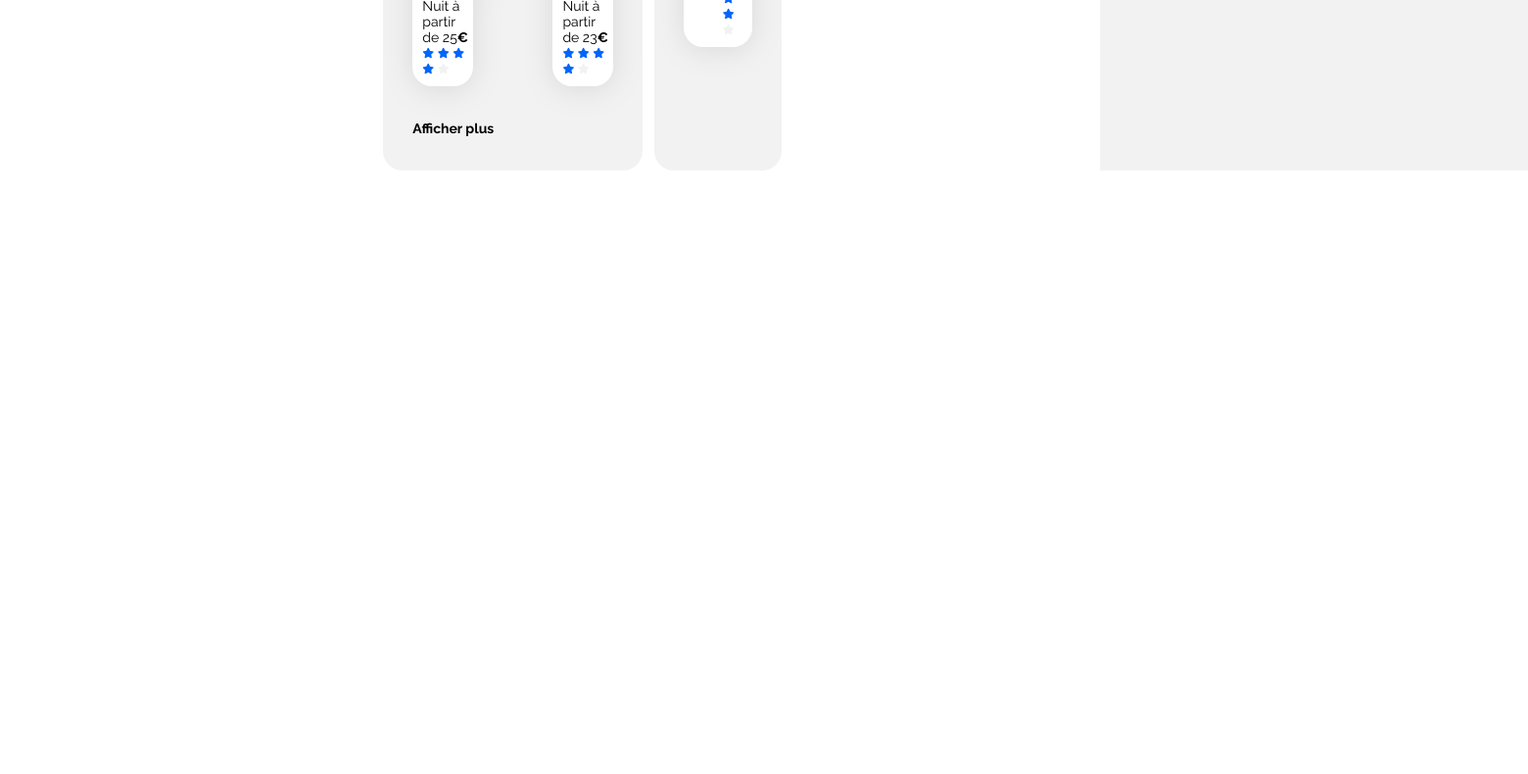
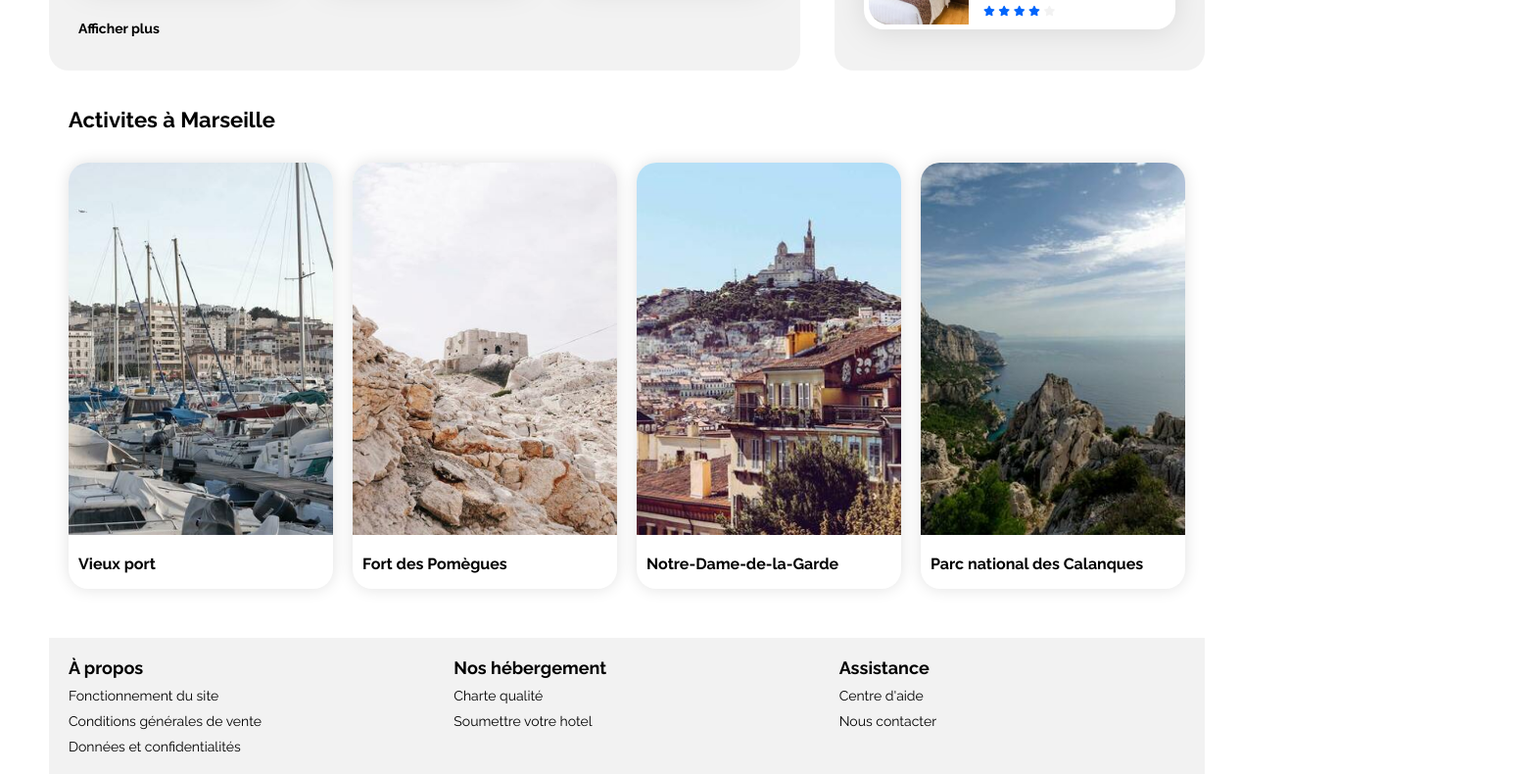
Before and after one commit to daniela16md/projet3, a plain HTML site: page index.html in a window 1280 px wide. Shown: the part 901-1691 px from the top of the page at 98% size, 1560 px wide, since content can reach past the window. Before the commit the page ends 1075 px from the top, so only its background shows below. Drawn offline with Linux system fonts and the light colour scheme.

Commit message:
Update index.html

```diff
--- a/index.html
+++ b/index.html
@@ -8,9 +8,7 @@
     <link rel="preconnect" href="https://fonts.googleapis.com">
     <link rel="preconnect" href="https://fonts.gstatic.com" crossorigin>
     <link href="https://fonts.googleapis.com/css2?family=Raleway:wght@400;500;700&display=swap" rel="stylesheet">
-    <link rel="stylesheet" href="https://cdnjs.cloudflare.com/ajax/libs/font-awesome/6.2.1/css/all.min.css"
-        integrity="sha512-MV7K8+y+gLIBoVD59lQIYicR65iaqukzvf/nwasF0nqhPay5w/9lJmVM2hMDcnK1OnMGCdVK+iQrJ7lzPJQd1w=="
-        crossorigin="anonymous" referrerpolicy="no-referrer" />
+    <link rel="stylesheet" href="https://cdnjs.cloudflare.com/ajax/libs/font-awesome/6.2.1/css/all.min.css" integrity="sha512-MV7K8+y+gLIBoVD59lQIYicR65iaqukzvf/nwasF0nqhPay5w/9lJmVM2hMDcnK1OnMGCdVK+iQrJ7lzPJQd1w==" crossorigin="anonymous" referrerpolicy="no-referrer">
     <link rel="stylesheet" href="./css/style.css">
 </head>
 
@@ -19,7 +17,7 @@
         <header>
             <img src="./images/logo/Booki.png" alt="Booki">
             <nav>
-                <a class="flyheader" href="#Hebergements">Hébergements</a>
+               <a class="flyheader" href="#Hebergements">Hébergements</a>
                 <a class="flyheader" href="#Activites">Activités</a>
             </nav>
         </header>
@@ -52,8 +50,6 @@
                     </div>
                 </div>
 
-
-                </div>
                 <div class="infos">
                     <div class="infosicone"><i class="fa-solid fa-info"></i></div>
                      <p>Plus de 500 logements sont disponible dans cette ville</p>
@@ -186,7 +182,7 @@
 
                     </div>
 
-                    <h3>Afficher plus</h3>
+                    <div class="afficherTitle"><h3>Afficher plus</h3></div>
 
                 </section>
 
@@ -195,6 +191,7 @@
                         <h2 class="section-title">Les plus populaires</h2>
                         <i class="fa-solid fa-chart-line" aria-hidden="true"></i>
                     </div>
+
                     <div class="populaires-cards">
                         <a href="#">
                             <article class="card">
@@ -215,6 +212,7 @@
                                 </div>
                             </article>
                         </a>
+
                         <a href="#">
                             <article class="card">
                                 <img src="./images/hebergements/aw-creative.jpg" alt="Image de la chambre d'hôtel montrant un lit">
@@ -234,6 +232,7 @@
                                 </div>
                             </article>
                         </a>
+
                         <a href="#">
                             <article class="card">
                                 <img src="./images/hebergements/febrian-zakaria2.jpg" alt="Image de la chambre d'hôtel montrant un lit">
@@ -257,31 +256,34 @@
                 </section>
             </div>
 
-            <section class="activites" id="activites" aria-label="Activites à Marseille">
+            <section class="activites" id="Activites" aria-label="Activites à Marseille">
                 <h2 class="titreactivites">Activites à Marseille</h2>
                 <div class="activites_cards">
                     <article class="activitescard">
                         <a href="#">
                             <img class="activitesimg" src="./images/activites/reno-laithienne.jpg" alt="vieux port">
-                            <h3 class="activitescardtittle">Vieux port</h3>
+                            <h3 class="activitescardtitle">Vieux port</h3>
                         </a>
                     </article>
+
                     <article class="activitescard">
                         <a href="#">
                             <img class="activitesimg" src="./images/activites/paul-hermann.jpg" alt="Fort de Pomègues">
-                            <h3 class="activitescardtittle">Fort des Pomègues</h3>
+                            <h3 class="activitescardtitle">Fort des Pomègues</h3>
                         </a>
                     </article>
+
                     <article class="activitescard">
                         <a href="#">
                             <img class="activitesimg" src="./images/activites/florian-wehde.jpg" alt="Livre 1">
-                            <h3 class="activitescardtittle">Notre-Dame-de-la-Garde</h3>
+                            <h3 class="activitescardtitle">Notre-Dame-de-la-Garde</h3>
                         </a>
                     </article>
+
                     <article class="activitescard">
                         <a href="#">
                             <img class="activitesimg" src="./images/activites/kilyan-sockalingum.jpg" alt="Livre 2">
-                            <h3 class="activitescardtittle">Parc national des Calanques</h3>
+                            <h3 class="activitescardtitle">Parc national des Calanques</h3>
                         </a>
                     </article>
                 </div>
```
